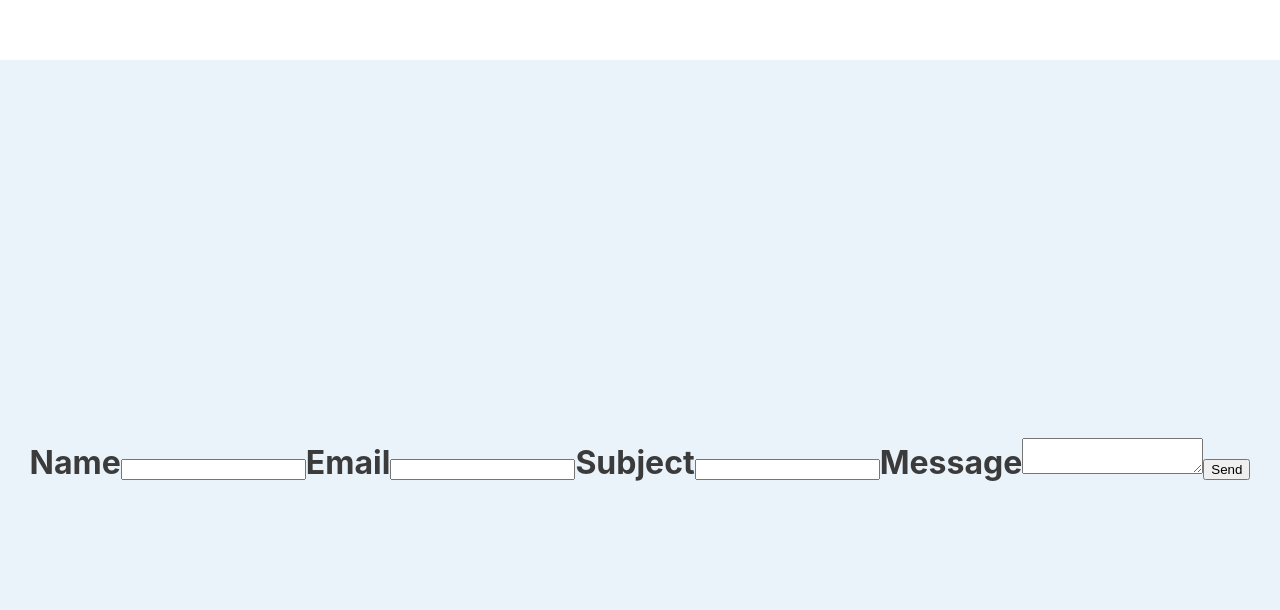
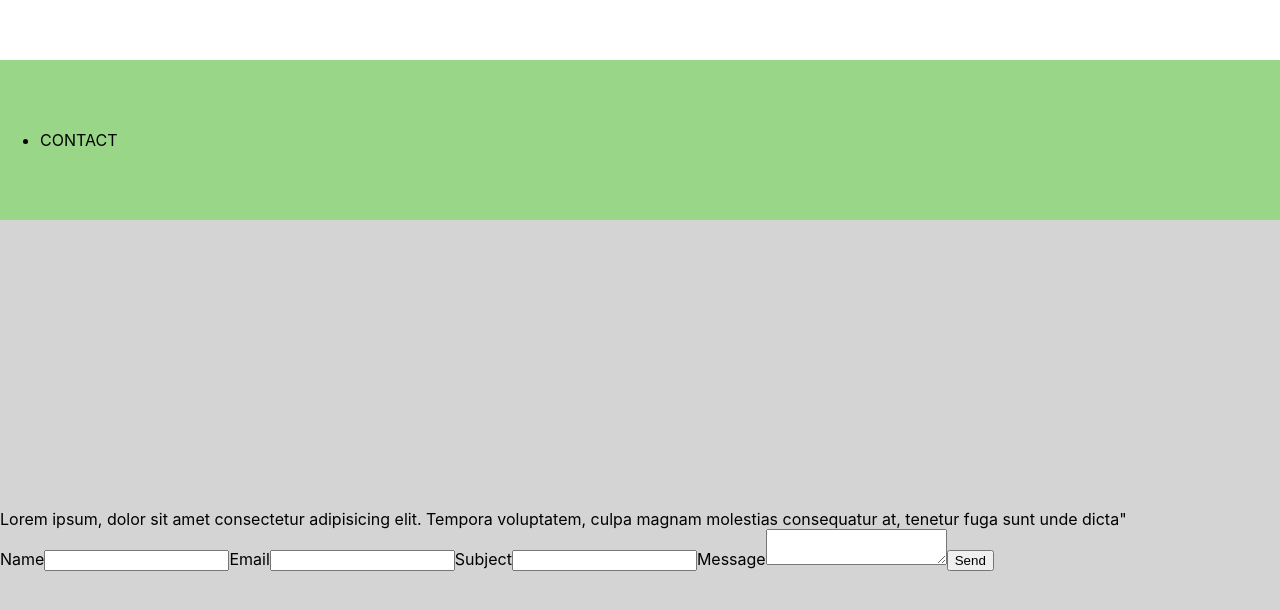
Before and after one commit to sparklingwaterlemon/Portfolio, a React (Create React App) app: page / in a window 1280 px wide. Shown: the part 4180-4790 px from the top of the page. Built offline with nearby package versions, Linux system fonts and the light colour scheme.

Commit message:
Working on Contact Section CSS

```diff
--- a/src/Components/ContactSection/ContactSection.css
+++ b/src/Components/ContactSection/ContactSection.css
@@ -0,0 +1,18 @@
+#contact{
+    height: 100vh;
+    display: flex;
+    flex-wrap: wrap;
+    background-color: rgba(147, 147, 147, 0.4);
+}
+
+.marquee-container{
+    background-color: rgba(66, 214, 21, 0.4);
+    height: 20vh;
+    width: 100%;
+
+    display: flex;
+    align-items: center;
+}
+.marquee{
+    padding: 0px;
+}
--- a/src/Components/ContactSection/ContactSection.jsx
+++ b/src/Components/ContactSection/ContactSection.jsx
@@ -42,7 +42,18 @@ export default function ContactSection() {
 
     return (
         <section id="contact">
-            {/* <img src={nyanCat} /> */}
+
+            <div className="marquee-container">
+                <ul class="marquee-text">
+                    <li> CONTACT </li>
+                </ul>
+            </div>
+
+            <div className="contact-form-container">
+                <div className="contact-text">
+                    Lorem ipsum, dolor sit amet consectetur adipisicing elit. Tempora voluptatem, culpa magnam molestias consequatur at, tenetur fuga sunt unde dicta"
+                </div>
+                <div className="contact-email">
                     <form ref={form} onSubmit={sendEmail}>
                         <label>Name</label>
                         <input type="text" name="user_name" autoComplete="off" required/>
@@ -57,6 +68,13 @@ export default function ContactSection() {
                         <textarea name="email_message" autoComplete="off" required/>
                         <input type="submit" value="Send" />
                     </form>
+                </div>
+            </div>
+
+            <div className="contact-image-containner">
+                <div className="contact-image"/>
+            </div>
+
         </section>
     );
 };
--- a/src/Components/ProjectSectionA/ProjectSectionA.jsx
+++ b/src/Components/ProjectSectionA/ProjectSectionA.jsx
@@ -7,16 +7,17 @@ export default function ProjectSectionA(){
 
             <div className="a-image-container">
                 <div className="a-long-image">
+                    {/* <img className="a-long-image" /> */}
                     .a-long-imagefdsafdsafsad
                     <div className="a-tall-image">
                         .a-tall-image
+                        {/* <img className="a-tall-image" /> */}
                     </div>
                 </div>
 
 
 
-                {/* <img className="a-long-image" />
-                <img className="a-tall-image" /> */}
+
             </div>
 
             <div className="a-statement-container">
--- a/src/Pages/App/App.css
+++ b/src/Pages/App/App.css
@@ -4,7 +4,7 @@
 
 
 /* change later, individual section may need different height */
-#github, #linkedin, #contact {
+#github, #linkedin {
   display: grid;
   place-items: center;
   height: 100vh;
@@ -14,7 +14,7 @@
   /* border: 5px dotted orange; */
 }
 
-#about, #github, #contact {
+#about, #github {
   color: #3b3b3c;
   background: #eaf2fa;
 }
```
Lines whose indentation alone changed are shown as unchanged.
